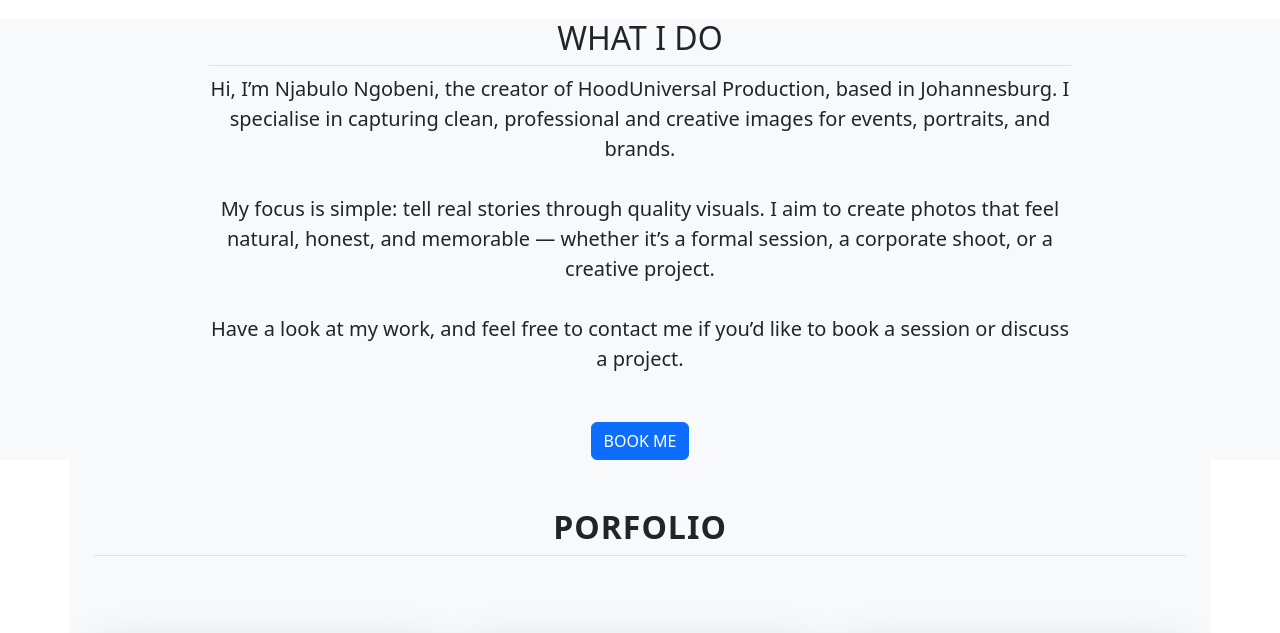
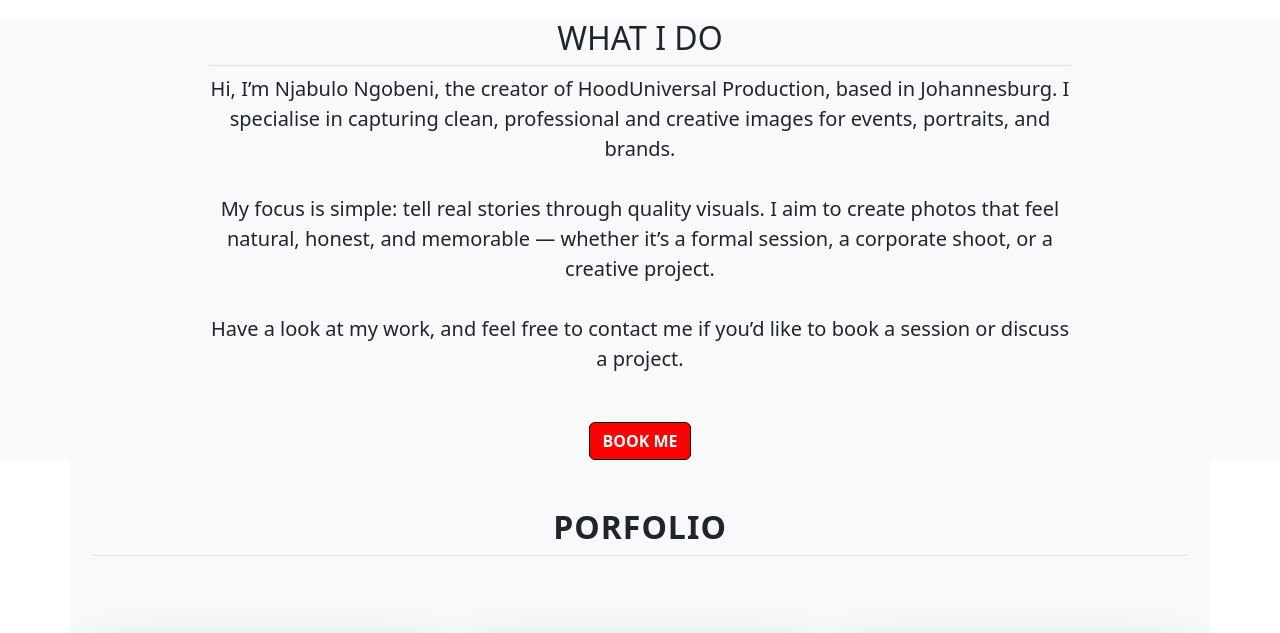
Before and after one commit to kattdevs/Group-project-2, a plain HTML site: page index.html in a window 1280 px wide. Shown: the part 118-751 px from the top of the page. Drawn offline with nearby package versions, Linux system fonts and the light colour scheme.

Commit message:
Add files via upload

```diff
--- a/styles.css
+++ b/styles.css
@@ -46,6 +46,22 @@ header .btn-primary:hover{
 header .link-secpndary{
     color: #ffffff !important;
 }
+/*BOOK ME BUTTON*/
+
+#about .btn-primary {
+    background-color: #ff0000;
+    font-weight: 600;
+    color: #fff;
+    border: 1px solid #000;
+    transition: background-color 0.2s, transform 0.2s;
+}
+
+#about .btn-primary:hover {
+    color: #fff;
+    background-color: #111111;
+    transform: translateY(-2px);
+}
+
 /*PORFOLIO SECTION*/
 #custom-cards{
     background-color: #f8f9fa;
```
